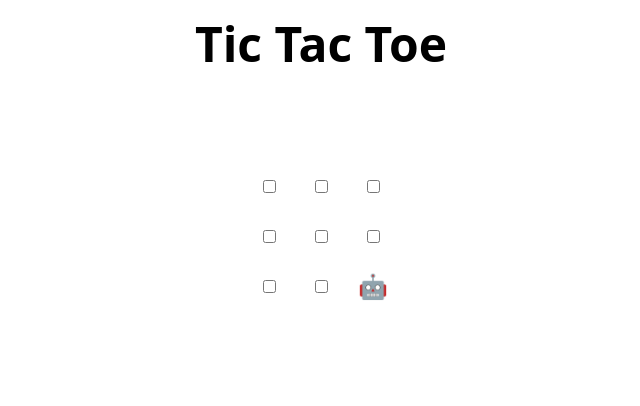
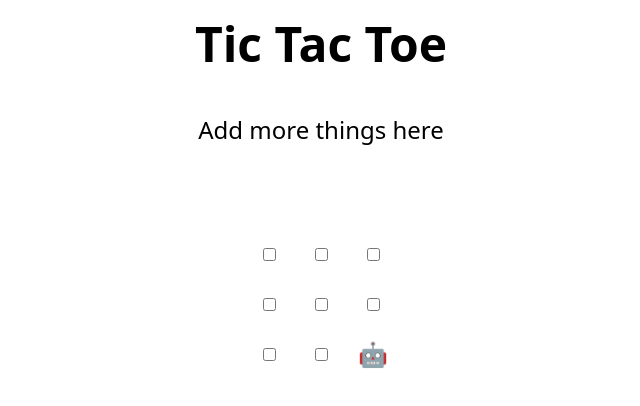
Before and after one commit to RayEscBSU/reeview-pull-requests, a plain HTML site: page index.html in a window 1280 px wide. Shown: the whole page, without its empty margins (319-959 px from the left). Drawn offline with Linux system fonts and the light colour scheme.

Commit message:
Update index.html

```diff
--- a/index.html
+++ b/index.html
@@ -45,6 +45,7 @@
     <td><input type="checkbox" /></td>
     <td><input type="checkbox" /></td>
   </tr>
+Add more things here
 </table>
 
 <h2 hidden>Game over, refresh to play again 🧑‍💻 🤖!</h2>
```
